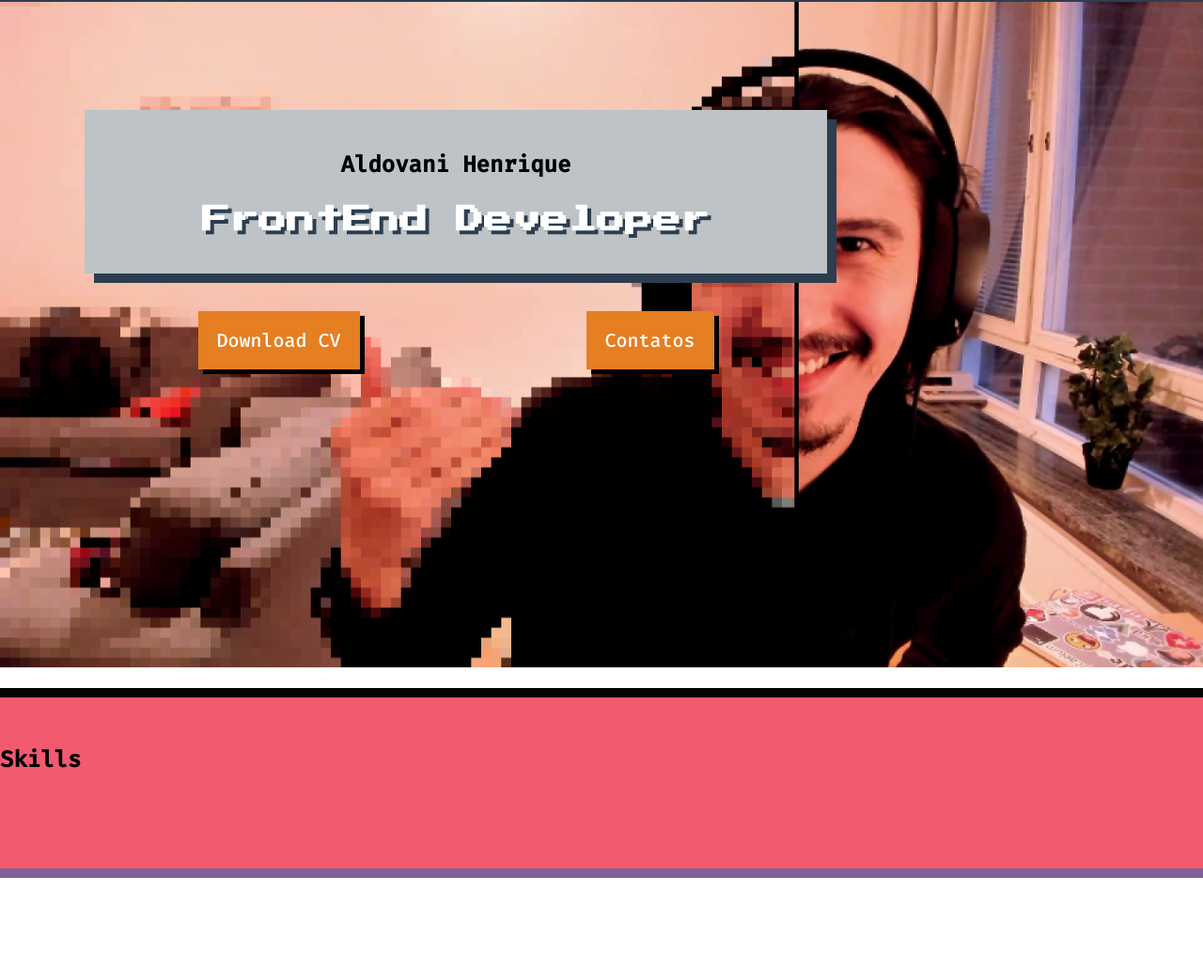
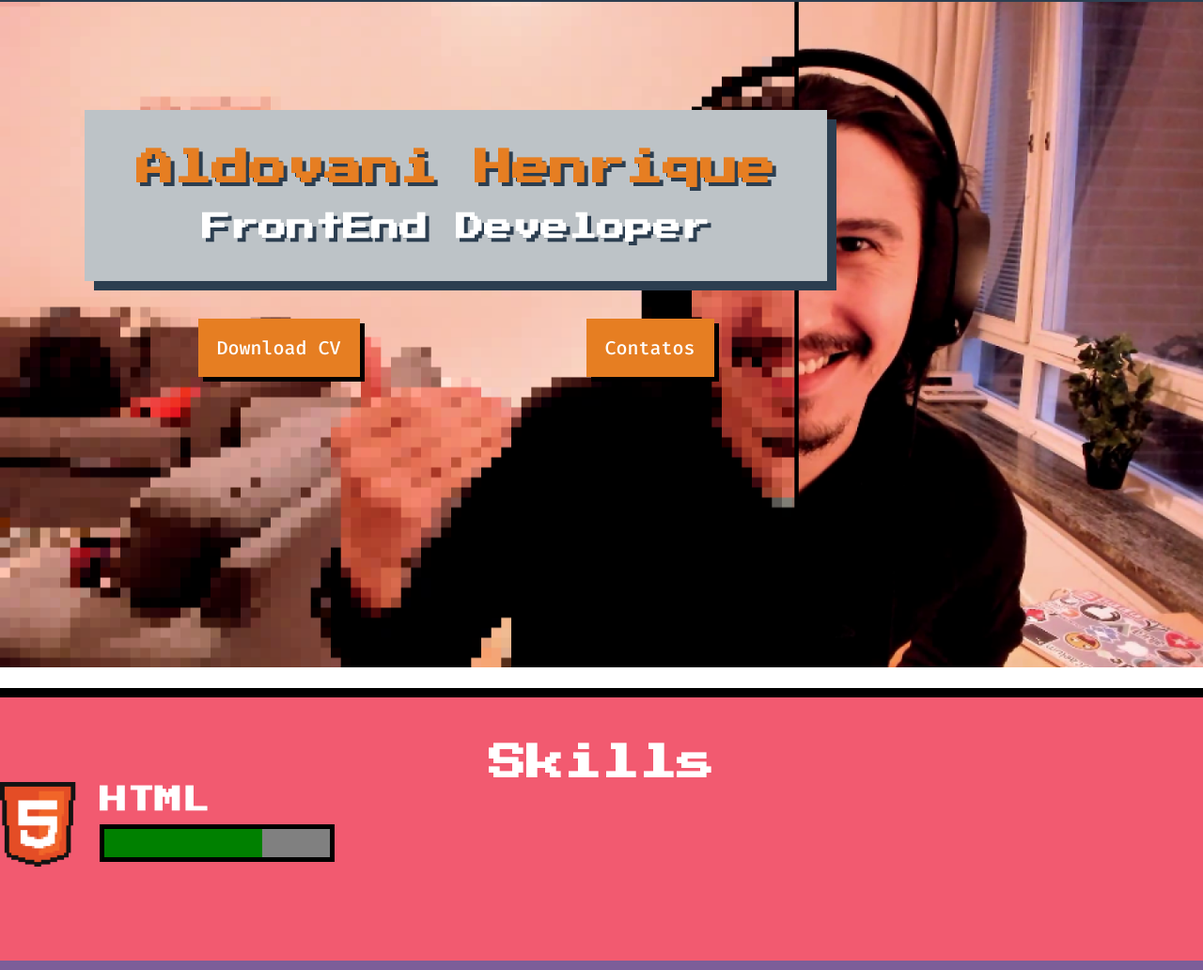
Before and after one commit to Aldovani/Aldovani.github.io, a plain HTML site: page index.html in a window 1280 px wide. Shown: the part 90-1122 px from the top of the page at 94% size. Before the commit the page ends 1024 px from the top, so only its background shows below. Drawn offline with Linux system fonts and the light colour scheme.

Commit message:
create the skill-tec component

```diff
--- a/css/components/box.css
+++ b/css/components/box.css
@@ -6,6 +6,6 @@
   padding: 42px 44px;
 }
 
-.box .title {
+.box .main-title {
   margin-bottom:28px;
 }
--- /dev/null
+++ b/css/components/skill-tec.css
@@ -0,0 +1,16 @@
+.skill-tec {
+  font-family: "Press Start 2P", sans-serif;
+  font-size: 25px;
+  color: #fff;
+  display: flex;
+}
+
+.skill-tec .icon{
+  margin-right: 25px;
+}
+
+.skill-tec .right{
+  display: flex;
+  flex-direction: column;
+  justify-content:space-around;
+}
--- a/index.html
+++ b/index.html
@@ -12,12 +12,14 @@
   <link rel="stylesheet" href="css/reset.css">
   <link rel="stylesheet" href="css/components/header.css">
   <link rel="stylesheet" href="css/components/banner.css">
-  <link rel="stylesheet" href="css/components/title.css">
+  <link rel="stylesheet" href="css/components/main-title.css">
   <link rel="stylesheet" href="css/components/subtitle.css">
   <link rel="stylesheet" href="css/components/box.css">
   <link rel="stylesheet" href="css/components/button.css">
   <link rel="stylesheet" href="css/components/action.css">
   <link rel="stylesheet" href="css/components/section.css">
+  <link rel="stylesheet" href="css/components/skill-tec.css">
+  <link rel="stylesheet" href="css/components/progresse-bar.css">
 
 
 </head>
@@ -37,7 +39,7 @@
   <section class="banner">
     <div class="wrapper">
       <div class="box">
-        <h1 class="title">Aldovani Henrique</h1>
+        <h1 class="main-title">Aldovani Henrique</h1>
         <h2 class="subtitle">FrontEnd Developer</h2>
       </div>
       <div class="navegation">
@@ -46,9 +48,17 @@
       </div>
     </div>
   </section>
-<section class="section">
-<h2 class="title _second">Skills</h2>
-</section>
+  <section class="section">
+    <h2 class="main-title _second">Skills</h2>
+
+    <article class="skill-tec">
+      <img class="icon" src="img/ico_html5.png" alt="Logo  do HTML5 em pixel art" />
+      <div class="right">
+        <h3 class="title">HTML</h3>
+        <progress class="progresse-bar" max="100" value="70">70%</progress>
+      </div>
+    </article>
+  </section>
 </body>
 
 </html>
```
Also changed, not shown: img/ico_css3.png (added), img/ico_html5.png (added), img/ico_js.png (added), img/ico_react.png (added).
